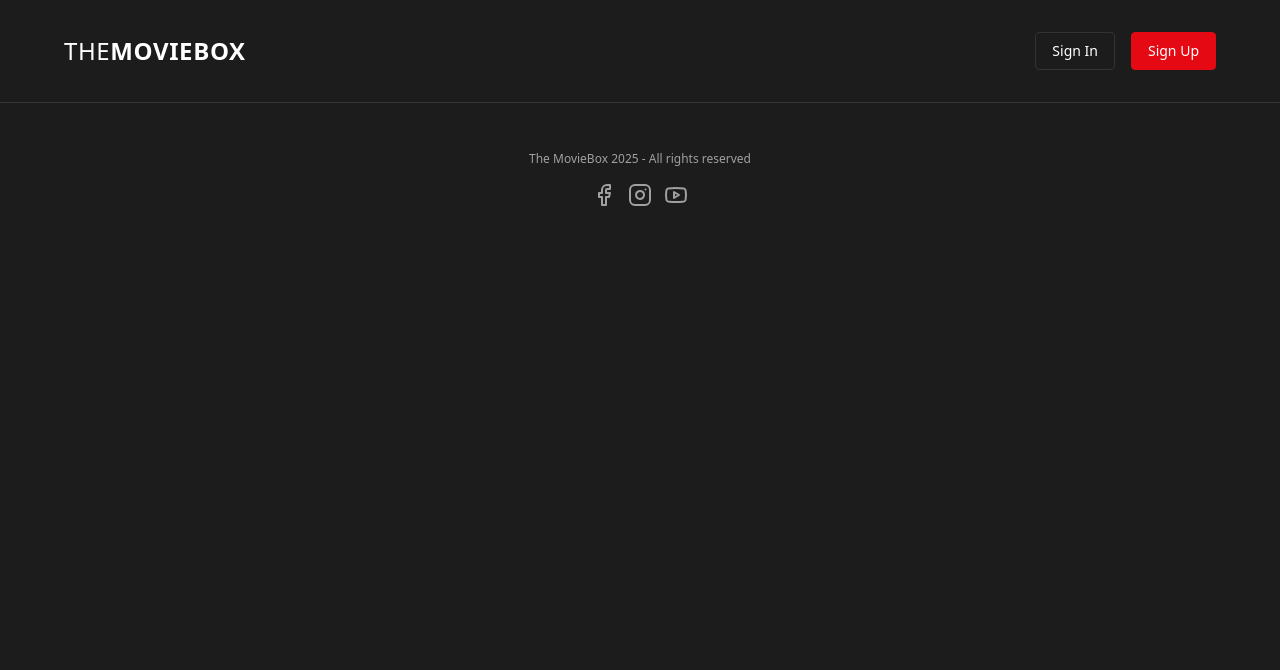
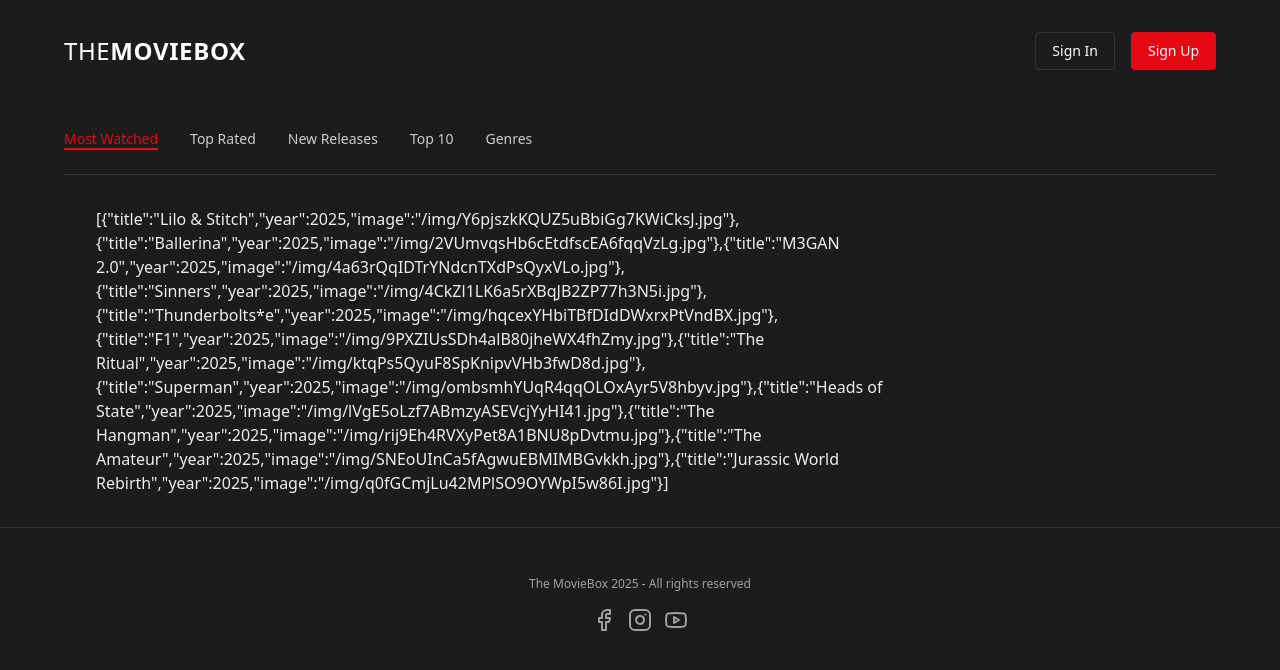
Before and after one commit to pedrocollaress/DAW-2025, a React (Vite) app in the folder the-moviebox-react/: page / in a window 1280 px wide. Shown: the top 670 px of the page. Built offline with nearby package versions, Linux system fonts and the light colour scheme.

Commit message:
subindo umas paradas

```diff
--- a/the-moviebox-react/src/App.tsx
+++ b/the-moviebox-react/src/App.tsx
@@ -1,11 +1,16 @@
+import { MovieContent } from "./cases/movies/components/movie-content";
 import { Footer } from "./components/layout/footer";
 import { Header } from "./components/layout/header";
+import { Navbar } from "./components/layout/navbar";
 
 function App() {
   return (
     <>
       <Header />
-      <main></main>
+      <main>
+        <Navbar />
+        <MovieContent />
+      </main>
       <Footer />
     </>
   );
--- /dev/null
+++ b/the-moviebox-react/src/cases/movies/components/movie-content.tsx
@@ -0,0 +1,18 @@
+import { useEffect, useState } from "react";
+import { MovieService, type MovieDTO } from "../services/movie.service";
+
+export function MovieContent() {
+  const [movies, setMovies] = useState<MovieDTO[]>([]);
+
+  useEffect(() => {
+    MovieService.list().then((result) => {
+      setMovies(result);
+    });
+  }, []);
+
+  return (
+    <section className="bg-[#1c1c1c] p-8 grid grid-cols-[repeat(auto-fill, minmax(200px, 1fr))] gap-8 max-w-6xl mx-auto">
+      <p>{JSON.stringify(movies)}</p>
+    </section>
+  );
+}
--- /dev/null
+++ b/the-moviebox-react/src/cases/movies/services/movie.service.ts
@@ -0,0 +1,74 @@
+export type MovieDTO = {
+  title: string;
+  year: number;
+  image: string;
+};
+
+const movies: MovieDTO[] = [
+  {
+    title: "Lilo & Stitch",
+    year: 2025,
+    image: "/img/Y6pjszkKQUZ5uBbiGg7KWiCksJ.jpg",
+  },
+  {
+    title: "Ballerina",
+    year: 2025,
+    image: "/img/2VUmvqsHb6cEtdfscEA6fqqVzLg.jpg",
+  },
+  {
+    title: "M3GAN 2.0",
+    year: 2025,
+    image: "/img/4a63rQqIDTrYNdcnTXdPsQyxVLo.jpg",
+  },
+  {
+    title: "Sinners",
+    year: 2025,
+    image: "/img/4CkZl1LK6a5rXBqJB2ZP77h3N5i.jpg",
+  },
+  {
+    title: "Thunderbolts*e",
+    year: 2025,
+    image: "/img/hqcexYHbiTBfDIdDWxrxPtVndBX.jpg",
+  },
+  {
+    title: "F1",
+    year: 2025,
+    image: "/img/9PXZIUsSDh4alB80jheWX4fhZmy.jpg",
+  },
+  {
+    title: "The Ritual",
+    year: 2025,
+    image: "/img/ktqPs5QyuF8SpKnipvVHb3fwD8d.jpg",
+  },
+  {
+    title: "Superman",
+    year: 2025,
+    image: "/img/ombsmhYUqR4qqOLOxAyr5V8hbyv.jpg",
+  },
+  {
+    title: "Heads of State",
+    year: 2025,
+    image: "/img/lVgE5oLzf7ABmzyASEVcjYyHI41.jpg",
+  },
+  {
+    title: "The Hangman",
+    year: 2025,
+    image: "/img/rij9Eh4RVXyPet8A1BNU8pDvtmu.jpg",
+  },
+  {
+    title: "The Amateur",
+    year: 2025,
+    image: "/img/SNEoUInCa5fAgwuEBMIMBGvkkh.jpg",
+  },
+  {
+    title: "Jurassic World Rebirth",
+    year: 2025,
+    image: "/img/q0fGCmjLu42MPlSO9OYWpI5w86I.jpg",
+  },
+];
+
+export const MovieService = {
+  async list(): Promise<MovieDTO[]> {
+    return movies;
+  },
+};
--- /dev/null
+++ b/the-moviebox-react/src/components/layout/navbar.tsx
@@ -0,0 +1,30 @@
+const categories = [
+  { label: "Most Watched", active: true, link: "/mais-assistidos" },
+  { label: "Top Rated", active: false, link: "/mais-votados" },
+  { label: "New Releases", active: false, link: "/novidades" },
+  { label: "Top 10", active: false, link: "/top10" },
+  { label: "Genres", active: false, link: "/generos" },
+];
+
+export function Navbar() {
+  return (
+    <nav className="flex bg-[#1c1c1c] border-b border-b-[#333] max-w-6xl mx-auto">
+      <ol className="flex gap-8 list-none py-6">
+        {categories.map((c) => (
+          <li>
+            <a
+              href={c.link}
+              className={`text-sm ${
+                c.active
+                  ? "text-[#e50914] border-b-2 border-[#e50914] hover:text-[#e50914]"
+                  : "text-[#ccc] hover:text-white"
+              } `}
+            >
+              {c.label}
+            </a>
+          </li>
+        ))}
+      </ol>
+    </nav>
+  );
+}
```
